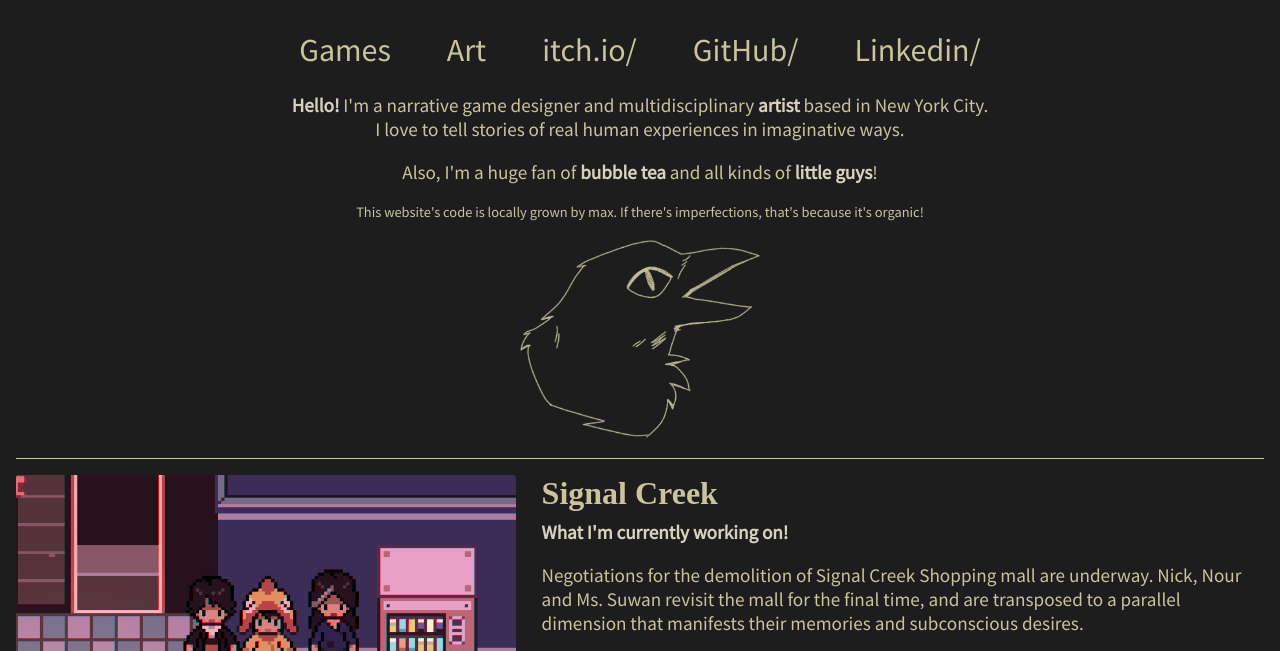
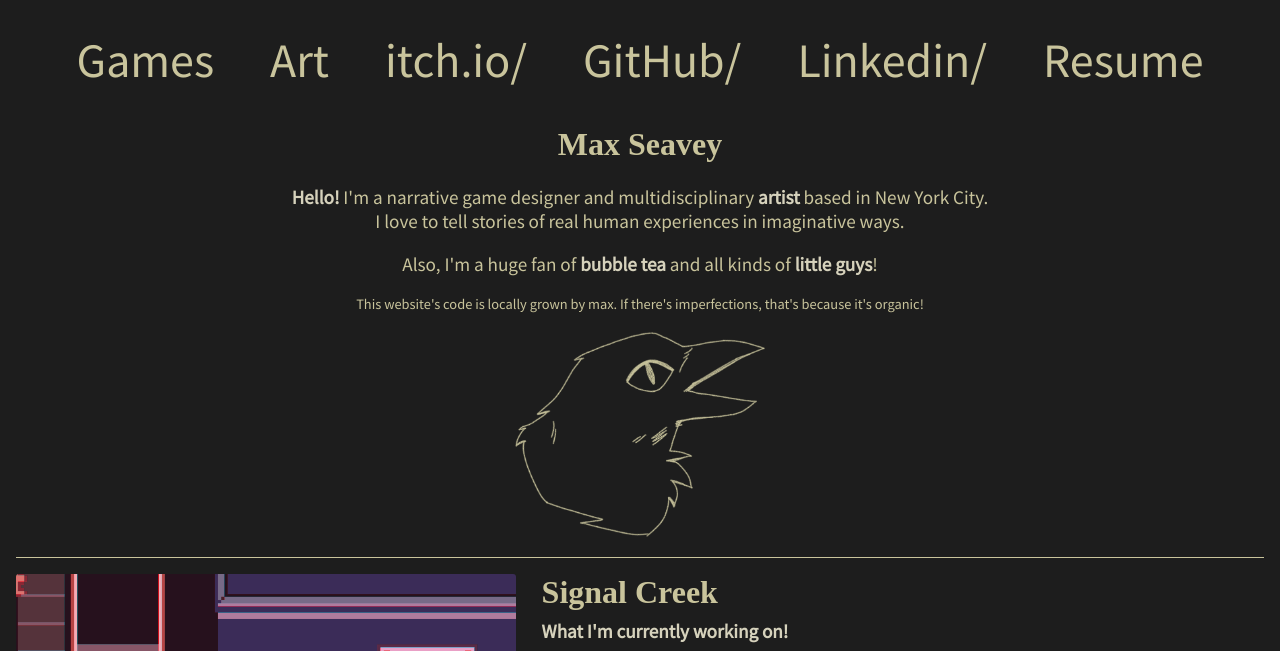
Before and after one commit to crowswalk/portfolio, a plain HTML site: page index.html in a window 1280 px wide. Shown: the top 651 px of the page. Drawn offline with Linux system fonts and the light colour scheme; a web font is replaced by a local one.

Commit message:
title bar responsiveness & resume upload

```diff
--- a/index.html
+++ b/index.html
@@ -108,9 +108,11 @@
         #links {
             display: flex;
             margin: auto 0 auto auto;
-            width: max-content;
+            /* width: max-content; */
+
+            flex-wrap:wrap;
         }
-        /*span inside topbar, span inside link div inside dopbar*/
+        /*span inside topbar, span inside link div inside topbar*/
 
         #topbar a,
         #links a {
@@ -231,7 +233,7 @@
         }
 
         #birdboy {
-            width: 15rem;
+            width: 75%;
             /* position: relative;
             left: -32rem;
             margin-top: -15rem;
@@ -246,19 +248,38 @@
             text-align: center;
         }
 
+        #mobiletitle{
+            display: none;
+        }
+
+
         @media (hover: none) {
-            #title {
-                display: none;
-            }
+
             #topbar>span,
             #topbar>a,
             #links>a {
-                font-size: 2rem;
+                font-size: 3rem;
             }
             #links {
                 justify-content: center;
                 margin: auto;
-                width: min-content;
+                /* width: min-content; */
+                min-width: 50rem;
+            }
+            #title{
+                display: none;
+            }
+            #mobiletitle{
+                display: block;
+            }
+        }
+
+        @media only screen and (min-width: 900px) {
+            #birdboy{
+                width: 30%;
+            }
+            #links{
+                min-width: unset;
             }
         }
 
@@ -280,6 +301,9 @@
             }
             .picbox {
                 width: 60%;
+            }
+            #birdboy{
+                width: 20%;
             }
         }
 
@@ -307,7 +331,7 @@
 
 </head>
 
-<body style="margin: 0; margin-bottom: 50px; background-color: #1d1d1d; font-size: 100%;">
+<body style="margin: 0; margin-bottom: 50px; background-color: #1d1d1d; font-size: 100%">
     <div id="container">
         <div id="topbar">
             <span id="title" href="index.html">Max Seavey</span>
@@ -317,33 +341,29 @@
                 <a href="https://crowswalk.itch.io/">itch.io/</a>
                 <a href="https://github.com/crowswalk">GitHub/</a>
                 <a href="https://www.linkedin.com/in/max-seavey/">Linkedin/</a>
+                <a href="maxseavey_resume.pdf">Resume</a>
                 <!-- <span onclick="displayPage()">About</span> -->
             </div>
         </div>
 
         <div id="pages">
             <div id="games">
-
                 <div id="about">
-
+                    <h1 id="mobiletitle">Max Seavey</h1>
                     <p><strong>Hello!</strong> I'm a narrative game designer and multidisciplinary <strong>artist</strong> based in New York City.
                         <br>I love to tell stories of real human experiences in imaginative ways.
                     </p>
                     <p>Also, I'm a huge fan of <strong>bubble tea</strong> and all kinds of <strong>little guys</strong>!</p>
-                    <p style="font-size: .9rem ">This website's code is locally grown by max. If there's imperfections, that's because it's organic!</p>
+                    <p style="font-size: .9rem">This website's code is locally grown by max. If there's imperfections, that's because it's organic!</p>
 
                     <img id="birdboy" src="images/talkingguy.png">
-                </div>
-                <div id="birdbox">
-
-
                 </div>
                 <hr>
                 <div id="gameContainer" class="gridContainer"></div>
             </div>
 
             <div id="signalcreek_page" style="display: none;">
-                <div id="signalCreekGrid" class="gridContainer "></div>
+                <div id="signalCreekGrid" class="gridContainer"></div>
                 <hr>
                 <div class="contentContainer">
                     <p>
@@ -467,9 +487,10 @@
         thumbnail: 'images/sc_thumbnail.png',
         seeMoreUrl: 'signalcreek_page',
 
-        itchWidget: `<iframe frameborder="0 " src="https://itch.io/embed/1835348?bg_color=13141f&amp;fg_color=ffffff&amp;link_color=c8b8cd&amp;border_color=41424d " width="552 " height="167 "><a href="https://crowswalk.itch.io/signal-creek ">Signal Creek by crowswalk</a></iframe>`,
+        itchWidget: `<iframe frameborder="0" src="https://itch.io/embed/1835348?bg_color=13141f&amp;fg_color=ffffff&amp;link_color=c8b8cd&amp;border_color=41424d" width="552" height="167"><a href="https://crowswalk.itch.io/signal-creek">Signal Creek by crowswalk</a></iframe>`,
 
-        description: `<p><b>What I'm currently working on!</b></p>
+        description: `
+        <p><b>What I'm currently working on!</b></p>
         <p>Negotiations for the demolition of Signal Creek Shopping mall are underway. Nick, Nour and Ms. Suwan revisit the mall for the final time, and are transposed to a parallel dimension that manifests their memories and subconscious desires.</p>
         <p><b>Roles: </b>Production, Art, Programming, Writing</p>
         `
@@ -480,7 +501,7 @@
         thumbnail: 'images/penne_thumbnail.png',
         seeMoreUrl: 'pennedreadful_page',
 
-        itchWidget: `<iframe frameborder="0 " src="https://itch.io/embed/1523370?bg_color=000000&amp;fg_color=ffffff&amp;link_color=e46898&amp;border_color=333333 " width="552 " height="167 "><a href="https://crowswalk.itch.io/the-penne-dreadful-murder ">The Penne Dreadful Murder by crowswalk, meddykip, Matt Piedra, VenusGames, Sarah Slovak, TalkingChicken, Coby Hilelly, aw225</a></iframe>`,
+        itchWidget: `<iframe frameborder="0" src="https://itch.io/embed/1523370?bg_color=000000&amp;fg_color=ffffff&amp;link_color=e46898&amp;border_color=333333" width="552" height="167"><a href="https://crowswalk.itch.io/the-penne-dreadful-murder">The Penne Dreadful Murder by crowswalk, meddykip, Matt Piedra, VenusGames, Sarah Slovak, TalkingChicken, Coby Hilelly, aw225</a></iframe>`,
 
         description: `
         <p>Detective Pennelope Scout must solve a murder case in the mysterious, cult-like town of Timsville. Uncover the town's secrets in this point-and-click murder mystery!</p>
@@ -493,11 +514,11 @@
         thumbnail: 'images/garbageincident_thumbnail.png',
         seeMoreUrl: 'garbageincident_page',
 
-        itchWidget: '<iframe src="https://itch.io/embed/857028?bg_color=161616&amp;fg_color=ababab&amp;link_color=e8e8e8&amp;border_color=636363 "width="552 " height="167 " frameborder="0 "><a href="https://crowswalk.itch.io/the-garbage-incident ">The Garbage Incident by crowswalk</a></iframe>',
+        itchWidget: '<iframe src="https://itch.io/embed/857028?bg_color=161616&amp;fg_color=ababab&amp;link_color=e8e8e8&amp;border_color=636363"width="552" height="167" frameborder="0"><a href="https://crowswalk.itch.io/the-garbage-incident">The Garbage Incident by crowswalk</a></iframe>',
 
         description: `
         <p>You're Georgie, the diplomat of the Rat clan! Your job: find out who violated the Rat-Pigeon-Squirrel Weekly Garbage Treaty.  The Pigeons claim their rightful share of garbage was stolen!</p>
-        <p>3-week prototype created in <a href="http://twinery.org/ " target="_blank ">Twine</a>.</p>
+        <p>3-week prototype created in <a href="http://twinery.org/" target="_blank">Twine</a>.</p>
         <p><b>Roles: </b>UI Design, Narrative Design, Pixel Art</p>
         `
     };
@@ -508,7 +529,7 @@
         if (hasSeeMore) {
             gridContain.innerHTML +=
                 `<div>
-                <img class="homeImg " src="${thumbnailUrl} ">
+                <img class="homeImg" src="${thumbnailUrl}">
                 <span>
                     <h2>${title}</h2>
                     ${desc}
@@ -517,12 +538,10 @@
                 </span>
             </div>
             `;
-            return
-        }
-
-        gridContain.innerHTML +=
+        } else {
+            gridContain.innerHTML +=
             `<div>
-                <img class="homeImg " src="${thumbnailUrl} ">
+                <img class="homeImg" src="${thumbnailUrl}">
                 <span>
                     <h2>${title}</h2>
                     ${desc}
@@ -530,6 +549,7 @@
                 </span>
             </div>
             `;
+        }
 
     }
 
```
Also changed, not shown: images/talkingguy_black.png (added), images/talkingguyfilled.png (added), 1 other file.
